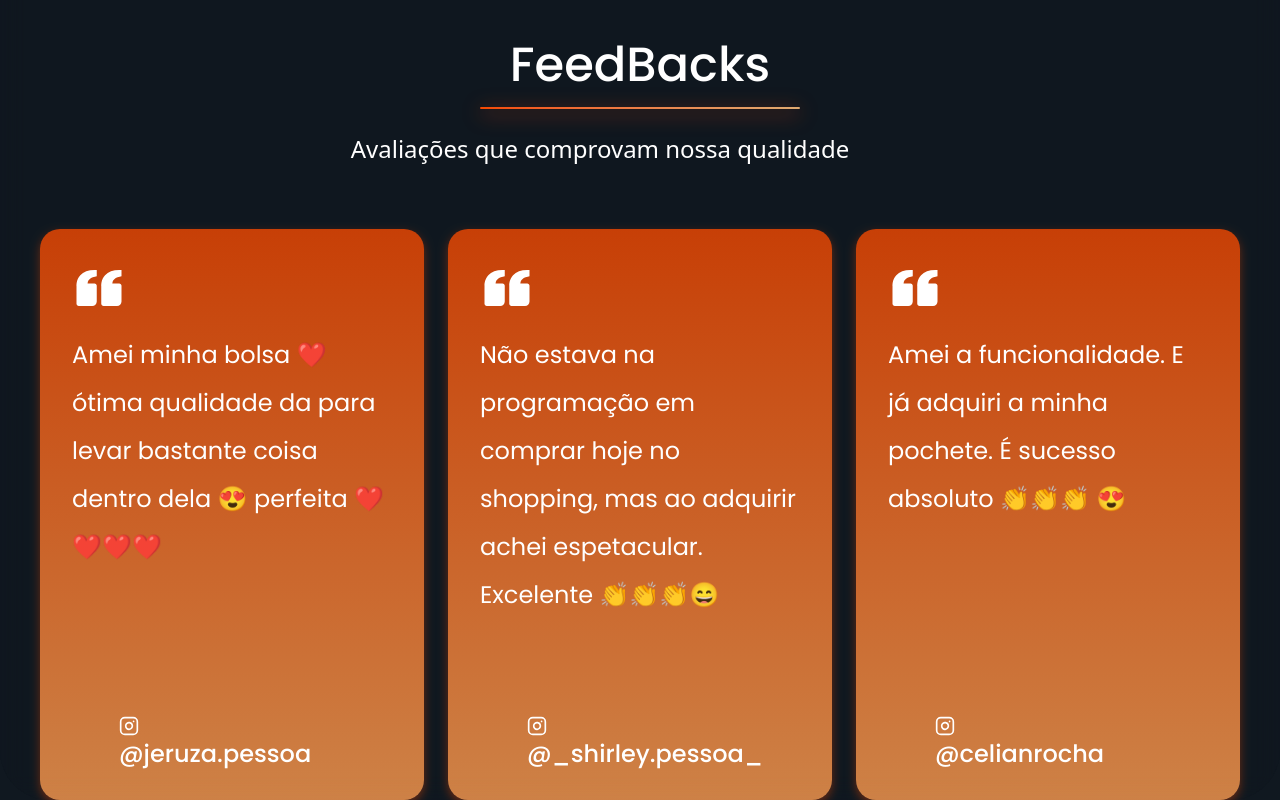
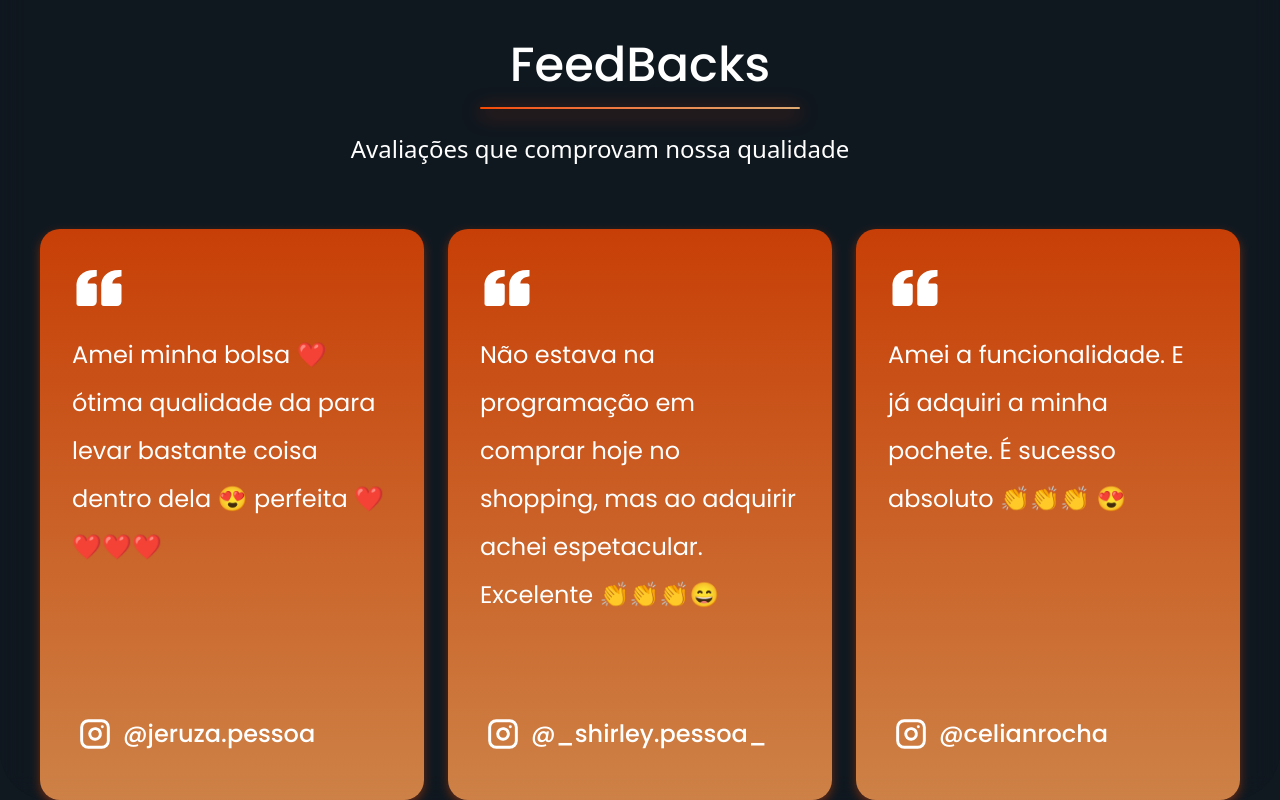
Before and after one commit to ca2sy/Sportiger, a React (Vite) app: page / in a window 1280 px wide. Shown: the part 2956-3756 px from the top of the page. Built offline with nearby package versions, Linux system fonts and the light colour scheme.

Commit message:
feedback page

```diff
--- a/src/components/FeedbackCard.jsx
+++ b/src/components/FeedbackCard.jsx
@@ -26,10 +26,19 @@ export function FeedbackCard({ text, handle, className = "", style }) {
     </p>
 
 
-      <footer className="absolute left-[79px] top-[487px] w-[168px] h-[36px] font-poppins font-medium text-[24px] leading-[36px] text-white">
-        <Instagram className="h-5 w-5" strokeWidth={2} aria-hidden="true" />
-        <cite className="not-italic">@{handle}</cite>
-      </footer>
+      <footer
+      className="absolute left-[39px] top-[487px]
+                flex items-center gap-3
+                font-poppins font-medium text-white
+                text-[24px] leading-[36px]"
+    >
+      <Instagram
+        className="w-8 h-8 flex-shrink-0"
+        strokeWidth={2.2}
+        aria-hidden="true"
+      />
+      <cite className="not-italic">@{handle}</cite>
+    </footer>
     </blockquote>
   );
 }
```
